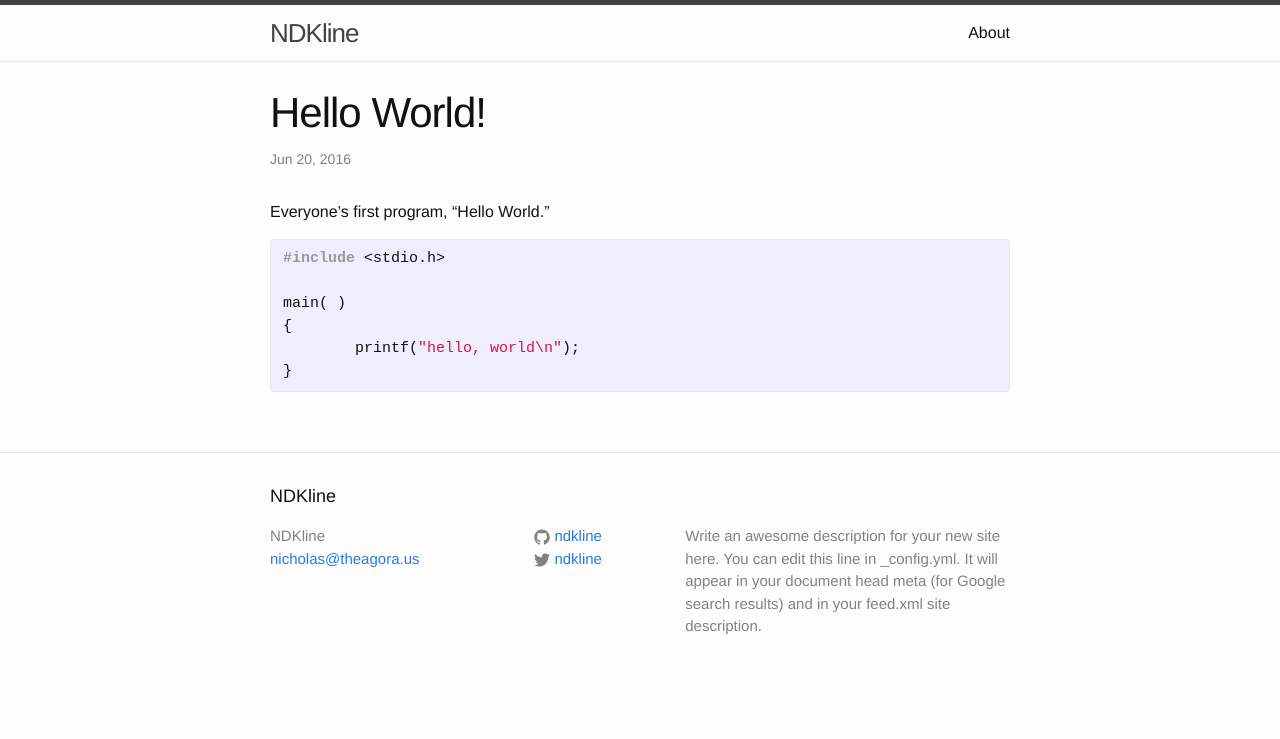
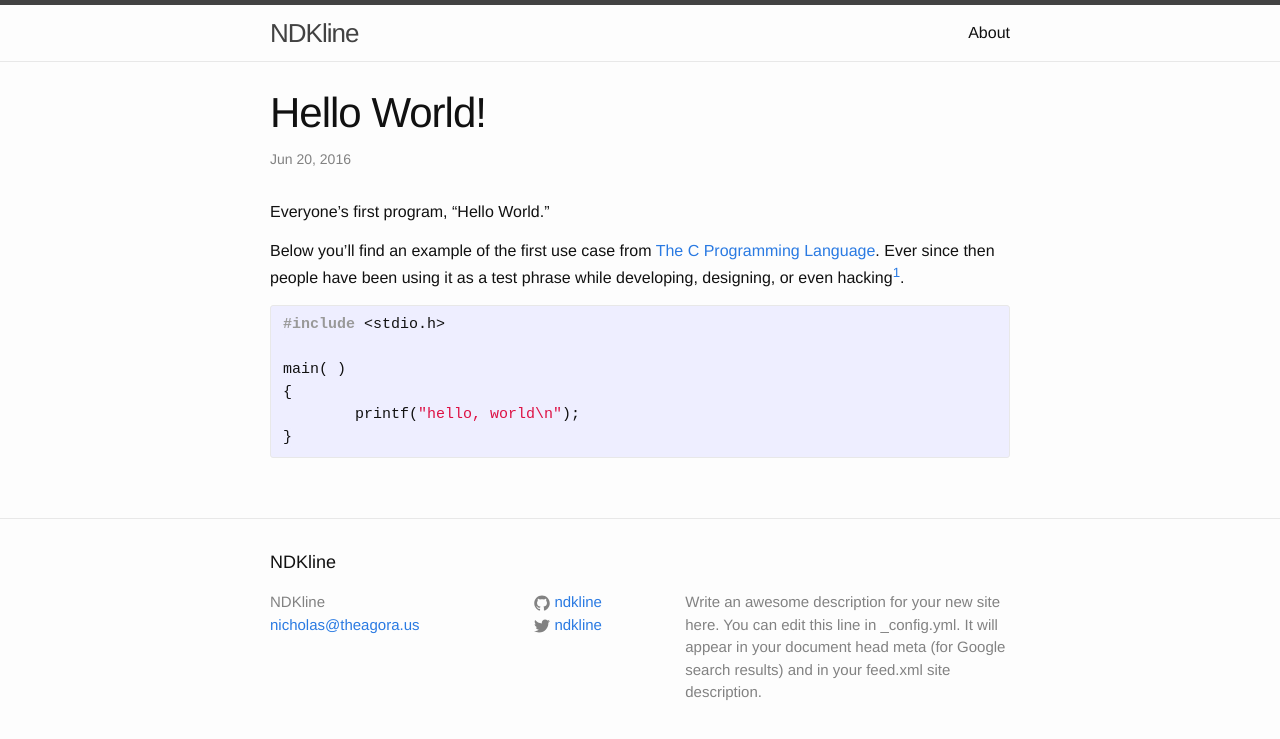
Before and after one commit to ndkline/blog, a Jekyll site: the page built from _posts/2016-06-20-hello-world.markdown .md, in a window 1280 px wide. Shown: the top 739 px of the page. Built offline with Jekyll 4.4.1, drawn with Linux system fonts in a browser that asks for light colours.

Commit message:
update post

```diff
--- a/_posts/2016-06-20-hello-world.markdown .md
+++ b/_posts/2016-06-20-hello-world.markdown .md
@@ -6,6 +6,8 @@ date: "2016-06-20 15:51"
 
 Everyone's first program, "Hello World."
 
+Below you'll find an example of the first use case from [The C Programming Language](https://en.wikipedia.org/wiki/The_C_Programming_Language). Ever since then people have been using it as a test phrase while developing, designing, or even hacking<sup>[1](https://en.wikipedia.org/wiki/%22Hello,_World!%22_program)</sup>.
+
 {% highlight c %}
 #include <stdio.h>
 
@@ -13,4 +15,5 @@ main( )
 {
         printf("hello, world\n");
 }
+
 {% endhighlight %}
```
